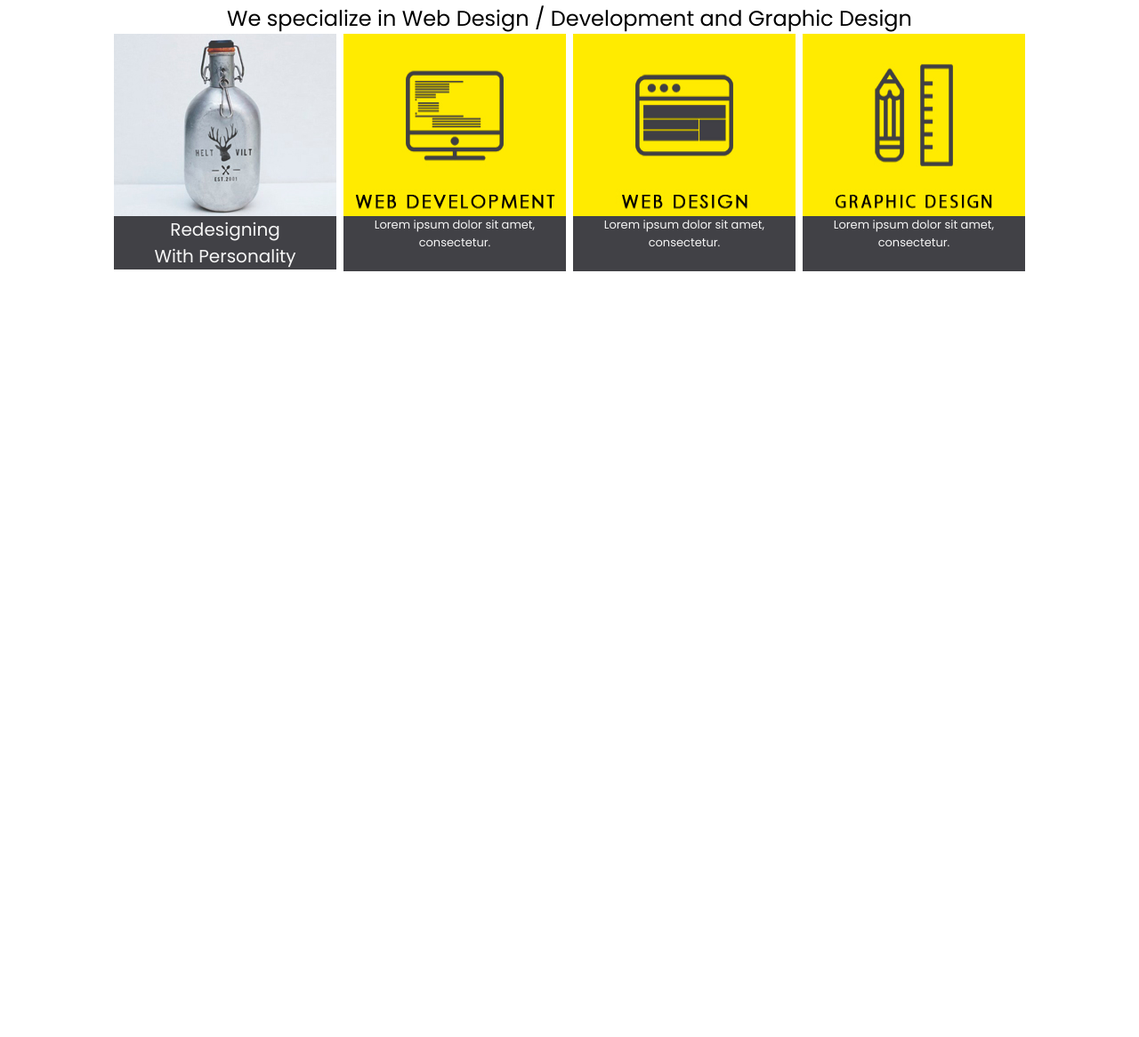
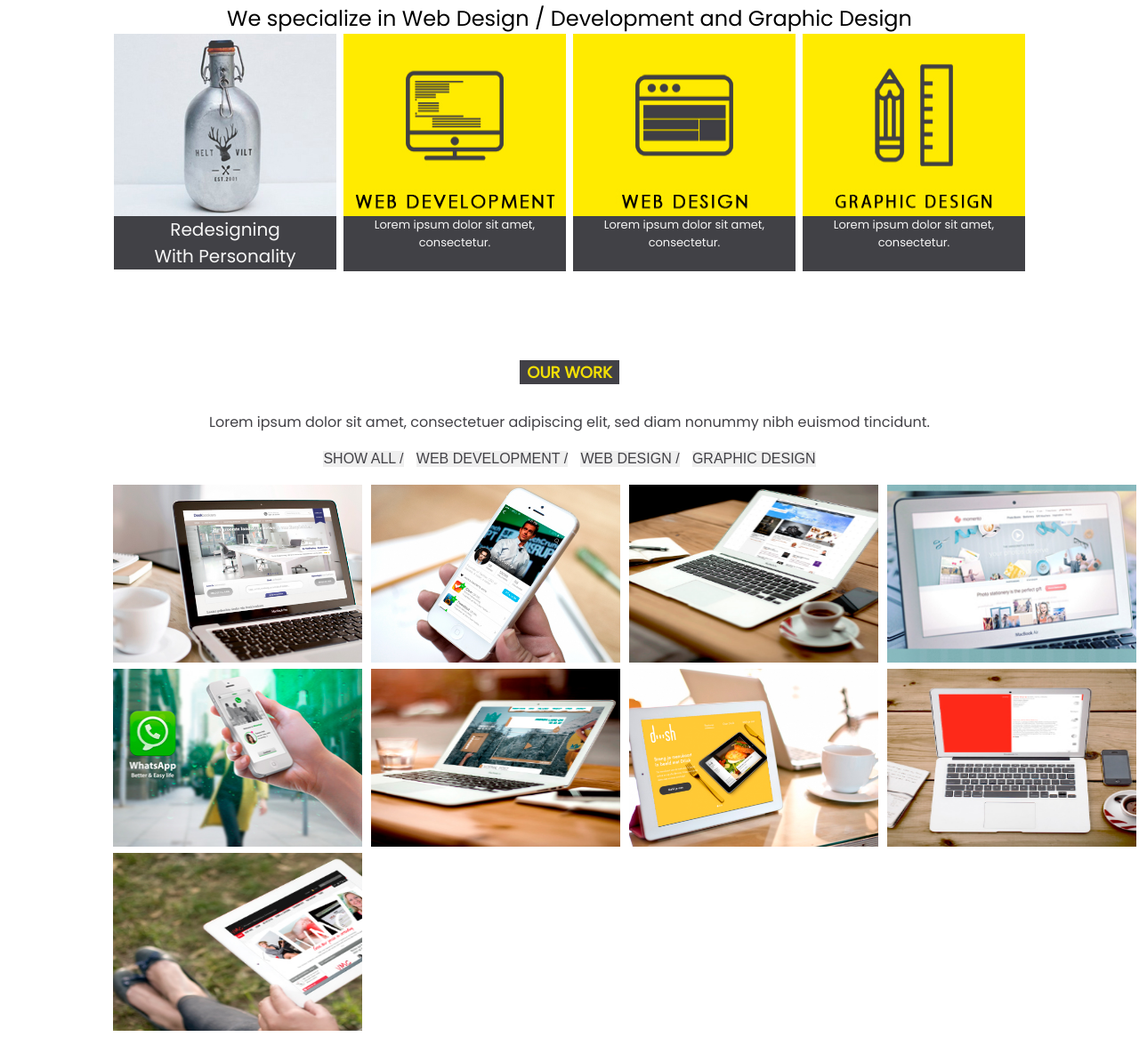
Before and after one commit to AnatolyKoleda/coding-pesponsive-design, a plain HTML site: page index.html in a window 1280 px wide. Shown: the part 966-2132 px from the top of the page at 89% size. Before the commit the page ends 1281 px from the top, so only its background shows below. Drawn offline with nearby package versions, Linux system fonts and the light colour scheme.

Commit message:
add portfolio with jquery animation

```diff
--- a/index.html
+++ b/index.html
@@ -81,6 +81,27 @@
             </div>
 
         </section>
+        <section class="portfolio">
+            <h4>OUR WORK</h4>
+            <p>Lorem ipsum dolor sit amet, consectetuer adipiscing elit, sed diam nonummy nibh euismod tincidunt.</p>
+            <div class="toggles">
+                <button id="showall">SHOW ALL</button>
+                <button id="webdev">WEB DEVELOPMENT</button>
+                <button id="webdesign">WEB DESIGN</button>
+                <button id="graphd">GRAPHIC DESIGN</button>
+            </div>
+            <div class="posts">
+                <div class="post webdev"><img src="img/Portfolio-work-1.jpg" alt="Portfolio-work-1"></div>
+                <div class="post graphd"><img src="img/Portfolio-work-2.jpg" alt="Portfolio-work-1"></div>
+                <div class="post webdesign"><img src="img/Portfolio-work-4.jpg" alt="Portfolio-work-1"></div>
+                <div class="post webdev"><img src="img/Portfolio-work-6.jpg" alt="Portfolio-work-1"></div>
+                <div class="post graphd"><img src="img/Portfolio-work-7.jpg" alt="Portfolio-work-1"></div>
+                <div class="post webdev"><img src="img/Portfolio-work-8.jpg" alt="Portfolio-work-1"></div>
+                <div class="post webdesign"><img src="img/Portfolio-work-9.jpg" alt="Portfolio-work-1"></div>
+                <div class="post webdev"><img src="img/Portfolio-work-11.jpg" alt="Portfolio-work-1"></div>
+                <div class="post webdesign"><img src="img/Portfolio-work-110.jpg" alt="Portfolio-work-1"></div>
+            </div>
+        </section>
     </main>
     <script
 			    src="https://code.jquery.com/jquery-3.3.1.min.js"
--- a/script.js
+++ b/script.js
@@ -0,0 +1,13 @@
+$(function() {
+    $('.toggles button').click(function() {
+        var getId = this.id;
+        var getCurrent = $('.posts .' + getId);
+
+        $('.post').not(getCurrent).hide(500);
+        getCurrent.show(500);
+    });
+
+    $('#showall').click(function() {
+        $('.post').show(500);
+    });
+})
--- a/style.css
+++ b/style.css
@@ -106,6 +106,49 @@ nav{
     height: 208px;
 }
 
+.portfolio{
+    width: 90%;
+    margin: auto;
+    text-align: center;
+}
+.portfolio h4{
+    background: #424147;
+    padding: 0 8px;
+    display: inline-block;
+    color: #f2df05;
+    font-size: 18px;
+    margin-bottom: 30px;
+    margin-top: 90px;
+}
+.portfolio p{
+    color: #424146;
+    font-size: 16px;
+}
+.toggles button{
+    border: none;
+    color: #424146;
+    cursor: pointer;
+    font-size: 16px;
+    margin: 20px 5px;
+}
+.toggles button:after{
+    content: ' / ';
+}
+.toggles button:last-child:after{
+    content: '';
+}
+
+.posts{
+    width: 90%;
+    display: grid;
+    grid-template-columns: auto auto auto auto;
+    margin: 0 auto;
+}
+.post img{
+    width: 280px;
+    height: 200px;
+    margin: 0 5px;
+}
 @media screen and ( max-width: 420px){
     .header-container{
         width: 100%;
```
Also changed, not shown: img/Portfolio-work-1.jpg (added), img/Portfolio-work-11.jpg (added), img/Portfolio-work-110.jpg (added), img/Portfolio-work-2.jpg (added), img/Portfolio-work-4.jpg (added), img/Portfolio-work-6.jpg (added), img/Portfolio-work-7.jpg (added), img/Portfolio-work-8.jpg (added), img/Portfolio-work-9.jpg (added).
